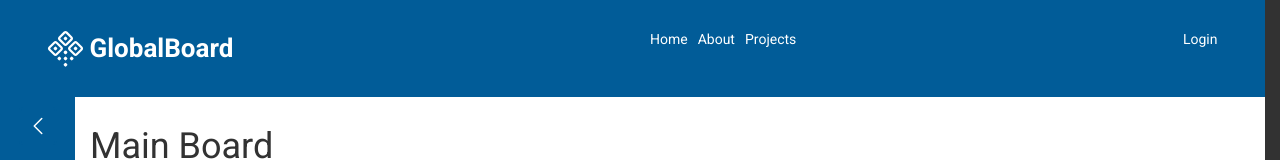
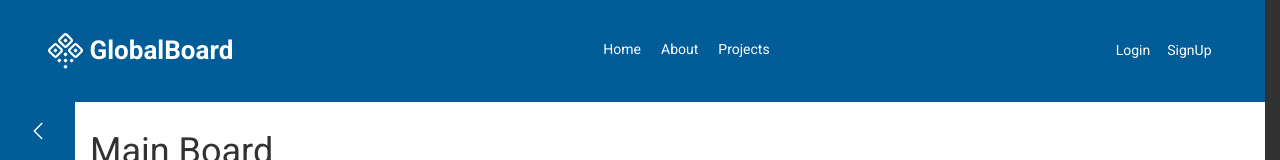
Before and after one commit to 0smir/vue-dashboard-demo, a Vue app: page / in a window 1280 px wide. Shown: the top 160 px of the page. Built offline with nearby package versions, Linux system fonts and the light colour scheme; no server answers.

Commit message:
add styles for header navigation links, add ctyles and correct in structure of auth-links

```diff
--- a/src/components/UI/TheHeader.vue
+++ b/src/components/UI/TheHeader.vue
@@ -7,14 +7,17 @@
       </router-link>
       <nav>
         <ul class="header__nav">
-          <li class="header__nav-item"><router-link to="/">Home</router-link></li>
-          <li class="header__nav-item"><router-link to="/">About</router-link></li>
-          <li class="header__nav-item"><router-link to="/">Projects</router-link></li>
+          <li class="header__nav-item"><router-link class="header__link header__nav-link" to="/">Home</router-link></li>
+          <li class="header__nav-item"><router-link class="header__link header__nav-link" to="/">About</router-link></li>
+          <li class="header__nav-item"><router-link class="header__link header__nav-link" to="/">Projects</router-link></li>
         </ul>
       </nav>
-      <div class="header__actions">
-        <router-link v-if="!isLoggedIn" to="/login">Login</router-link>
-        <UserProfile v-else />
+      <div v-if="!isLoggedIn" class="header__actions">
+        <router-link to="/login" class="header__link header__auth-link header__auth-link--login">Login</router-link>
+        <router-link to="/people/registration" class="header__link header__auth-link header__auth-link--registration">SignUp</router-link>
+      </div>
+      <div v-else  class="header__actions">
+        <UserProfile />
       </div>
     </div>
   </header>
@@ -79,5 +82,34 @@ export default {
       margin-right: 10px;
     }
   }
+
+  &__actions {
+    display: flex;
+  }
+
+  &__link {
+    display: block;
+    padding: 10px 5px;
+    text-decoration: none;
+  }
+
+  &__nav-link {
+    border-bottom: 2px solid transparent;
+    &:hover {
+      border-bottom: 2px solid var(--color-primary-medium);
+    }
+  }
+
+  &__auth-link {
+    border-radius: var(--border-radius-medium);
+    border: 1px solid transparent;
+    &:hover{
+      border: 1px solid var(--color-primary-light);
+    }
+    &--login{
+      margin-right: 5px;
+
+    }
+  }
 }
 </style>
```
